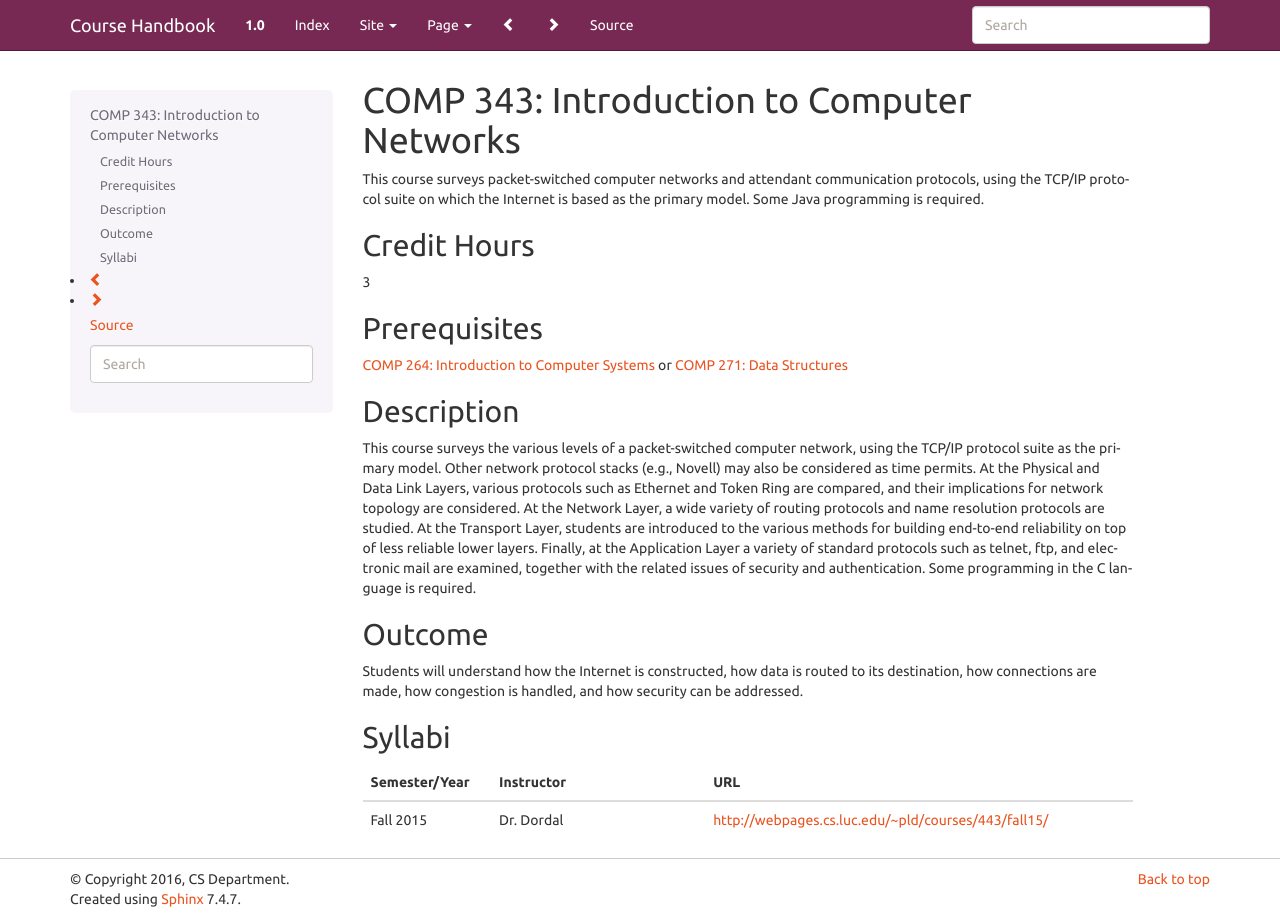
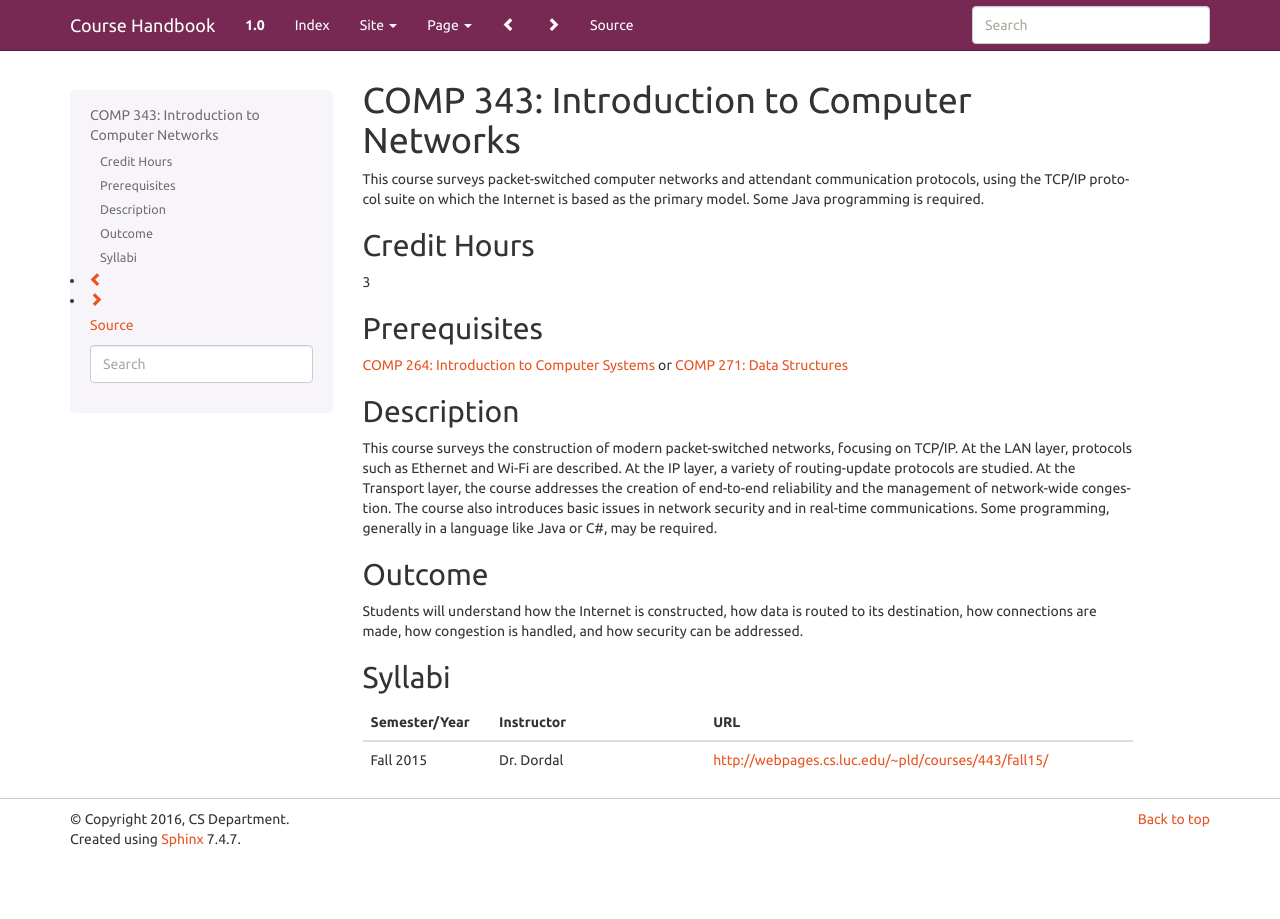
Before and after one commit to kyang5/coursedescriptions, a Sphinx documentation site: the page built from source/comp343.rst, in a window 1280 px wide. Built offline with Sphinx 7.4.7, drawn with Linux system fonts in a browser that asks for light colours.

Commit message:
Updated course description for COMP343 and COMP443.

```diff
--- a/source/comp343.rst
+++ b/source/comp343.rst
@@ -20,19 +20,7 @@ Prerequisites
 Description
 --------------------
 
-This course surveys the various levels of a packet-switched computer
-network, using the TCP/IP protocol suite as the primary model. Other
-network protocol stacks (e.g., Novell) may also be considered as time
-permits. At the Physical and Data Link Layers, various protocols such as
-Ethernet and Token Ring are compared, and their implications for network
-topology are considered. At the Network Layer, a wide variety of routing
-protocols and name resolution protocols are studied. At the Transport
-Layer, students are introduced to the various methods for building
-end-to-end reliability on top of less reliable lower layers. Finally, at
-the Application Layer a variety of standard protocols such as telnet,
-ftp, and electronic mail are examined, together with the related issues
-of security and authentication. Some programming in the C language is
-required.
+This course surveys the construction of modern packet-switched networks, focusing on TCP/IP. At the LAN layer, protocols such as Ethernet and Wi-Fi are described. At the IP layer, a variety of routing-update protocols are studied. At the Transport layer, the course addresses the creation of end-to-end reliability and the management of network-wide congestion. The course also introduces basic issues in network security and in real-time communications. Some programming, generally in a language like Java or C#, may be required.
 
 Outcome
 ---------
```
Also changed, not shown: source/comp443.rst (+1 -12 lines).
